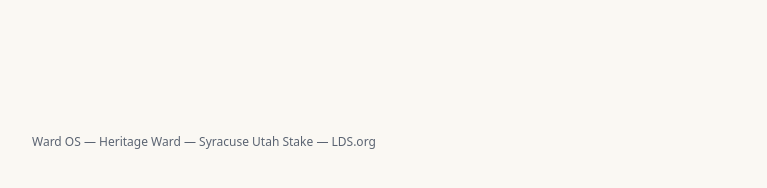
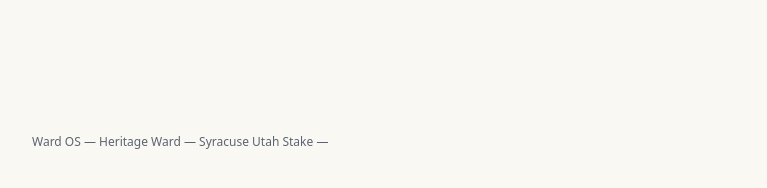
Before and after one commit to nijonew/ward_meeting_OS, a Next.js app: page / in a window 1280 px wide. Shown: the part 602-790 px from the top of the page, without its empty margins (256-1023 px from the left). Built offline with nearby package versions, Linux system fonts and the light colour scheme; no server answers; the database is empty.

Commit message:
footer again

```diff
--- a/app/page.tsx
+++ b/app/page.tsx
@@ -115,7 +115,7 @@ export default async function HomePage() {
       )}
 
       <footer className="mt-auto pt-16 text-xs text-slate">
-        Ward OS &mdash; Heritage Ward &mdash; Syracuse Utah Stake &mdash; <a href="https://www.churchofjesuschrist.org" target="_blank" rel="noopener noreferrer">LDS.org</a>
+        Ward OS &mdash; Heritage Ward &mdash; Syracuse Utah Stake &mdash;
       </footer>
     </main>
   );
```
